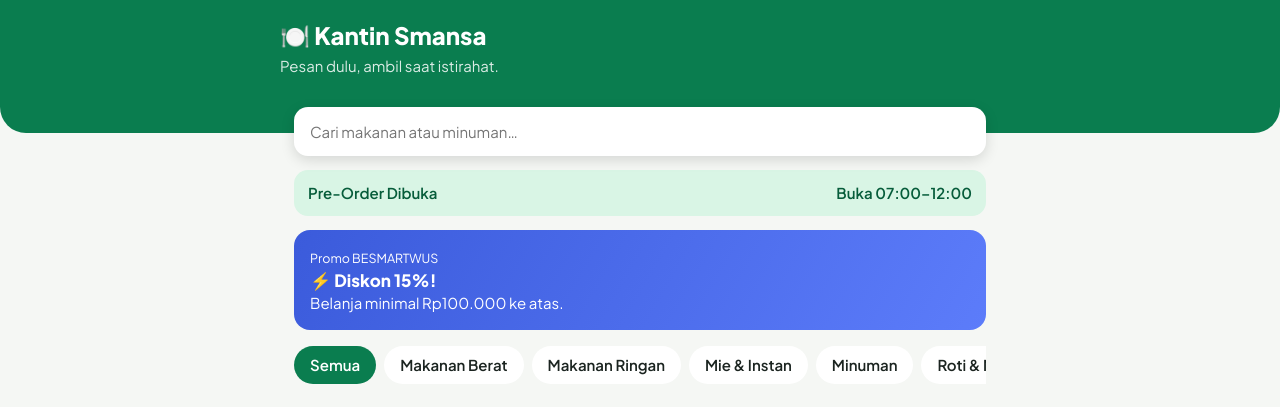
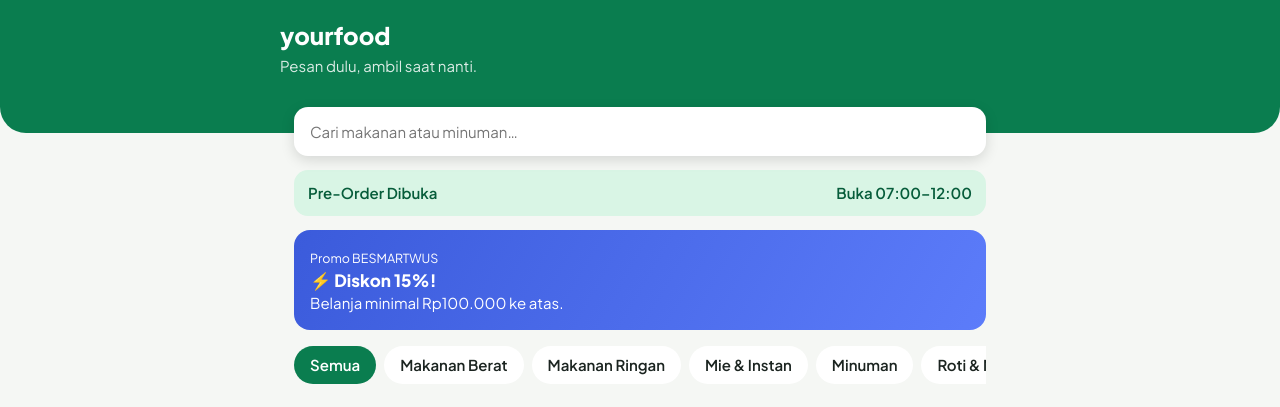
Before and after one commit to rahmandeandra86-web/kantin-smansa, a plain HTML site: page index.html in a window 1280 px wide. Shown: the top 407 px of the page. Drawn offline with Linux system fonts and the light colour scheme.

Commit message:
Update index.html

```diff
--- a/index.html
+++ b/index.html
@@ -3,7 +3,7 @@
 <head>
 <meta charset="utf-8">
 <meta name="viewport" content="width=device-width,initial-scale=1">
-<title>Kantin Smansa</title>
+<title>yourfood</title>
 <link href="https://fonts.googleapis.com/css2?family=Plus+Jakarta+Sans:wght@400;600;800&display=swap" rel="stylesheet">
 <style>
 :root{--g:#0a7d4f;--gd:#065c3a;--y:#ffc83d;--bg:#f5f7f4;--t:#1b2420;--m:#6b7870;--w:#fff;--r:#d64545}
@@ -30,7 +30,7 @@ nav button{background:none;border:0;font:inherit;color:var(--m);display:flex;fle
 .empty{text-align:center;color:var(--m);padding:40px 10px}.toast{position:fixed;left:50%;bottom:90px;transform:translateX(-50%);background:#222;color:#fff;padding:10px 18px;border-radius:99px;animation:f .25s}@keyframes f{from{opacity:0;transform:translate(-50%,10px)}}
 @media(prefers-reduced-motion:reduce){*{animation:none!important;transition:none!important}}
 </style></head><body>
-<header><div><h1>🍽️ Kantin Smansa</h1><p>Pesan dulu, ambil saat istirahat.</p></div></header>
+<header><div><h1>yourfood</h1><p>Pesan dulu, ambil saat nanti.</p></div></header>
 <div class="search"><input id="s" placeholder="Cari makanan atau minuman…" oninput="q=this.value;go('home');"></div>
 <main id="app"></main>
 
```
